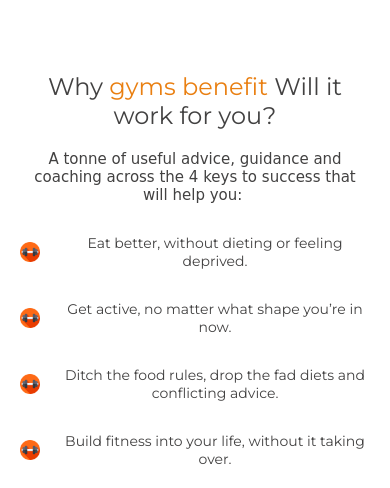
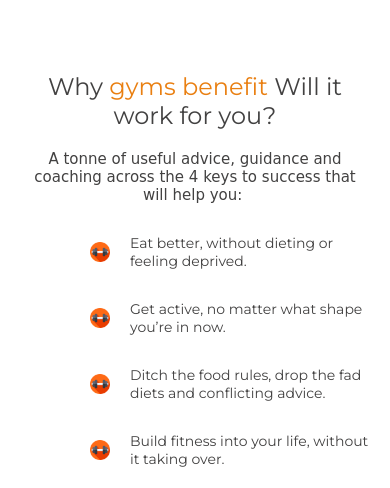
Before and after one commit to Sharathkumar-1603/GYM-Website, a plain HTML site: page index.html in a window 390 px wide. Shown: the part 612-1100 px from the top of the page. Drawn offline with Linux system fonts and the light colour scheme; a web font is replaced by a local one.

Commit message:
Add files via upload

```diff
--- a/css/reponsive.css
+++ b/css/reponsive.css
@@ -22,6 +22,10 @@
     .banner-img img{
         width: 100%;
         margin-top: 10px;
+    }
+
+    .section-row{
+        margin-left: 70px;
     }
 
 
@@ -99,8 +103,13 @@
     .section-text p{
         font-size: 15px;
     }
+    .section-row {
+        align-items: center;
+        display: flex;
+    }
     .section-row span{
         font-size: 14px;
+        text-align: start;
     }
     .section-icon img{
         width: 50px;
```
